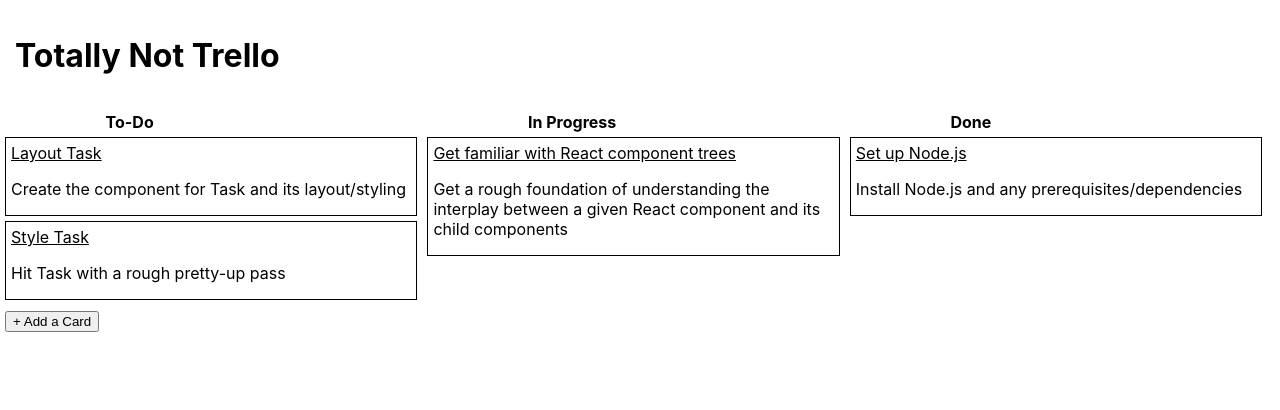
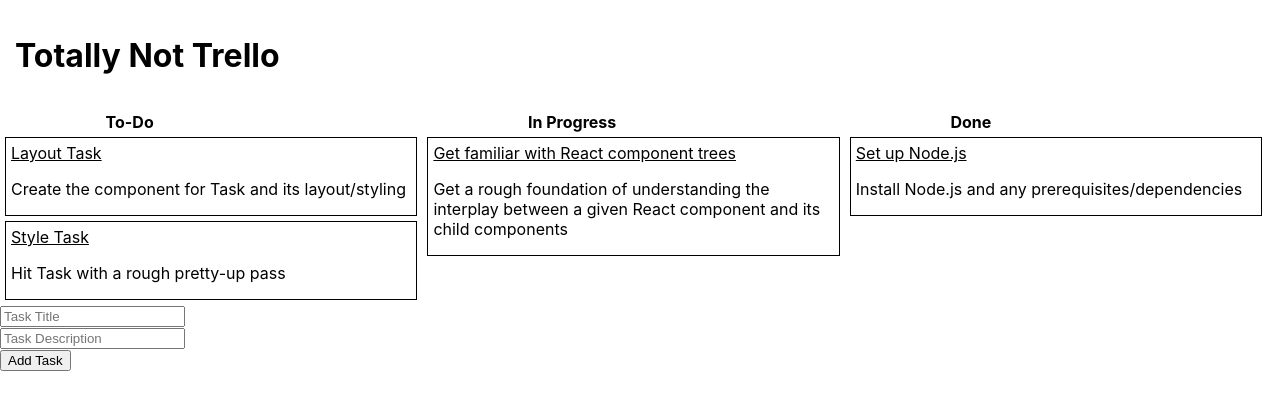
Before and after one commit to jeremy-sylvis/test-app, a React (Create React App) app: page / in a window 1280 px wide. Both pictures are taken after a click on the button "+ Add a Card". Shown: the top 410 px of the page. Built offline with nearby package versions, Linux system fonts and the light colour scheme.

Commit message:
Rig up a functional prototype for adding a task built upon state transitions in TaskGroup; fix node compiler warnings

```diff
--- a/src/App.tsx
+++ b/src/App.tsx
@@ -1,49 +1,47 @@
-import React from 'react';
 import './App.css';
 
-import TaskColumn from './components/TaskGroup'
 import TaskBoard from './components/TaskBoard'
 
 function App() {
 
-  const description = <>
-    <p>All of the code found here is in app.tsx and can be removed.</p>
-    <h2>Description of task</h2>
-    <ul>
-      <li>Create task tracking type application (think trello or jira)</li>
-      <li>Requirements:</li>
-      <ul>
-        <li>
-            The board should have 3 columns: TODO, IN-PROGRESS, & DONE
-        </li>
-        <li>
-          The cards can be very basic and only need to capture a short description of what needs accomplished. <br/>
-          Feel free to add any other details you wish to make it better
-        </li>
-        <li>
-          An "Add Card" button to add a new card which will place the card in the TODO column by default.
-          <br/>
-          This button needs to present a way for the user to add the required information to the card (description).
-        </li>
-        <li>
-          The user should be able to move the card from column to column.
-        </li>
-      </ul>
-      <p><i>Notes: I should be able to pull this down and run it on my machine, if persisting data via points below, think about using a container system to handle all of the setup so it can be run with a single command.</i></p>
-    </ul>
-    <blockquote>
-      Optional:
-      <ul><li>design doesnt necessarily matter, but if you're inclined, feel free to adjust the css to fit your style.
-        </li>
-        <li>
-          Build a backend API to manage the state of the above board
-        </li>
-        <li>
-          If building an API it would be beneficial to have a datastore (postgres, mongo, dynamo, etc.) to persist data in
-        </li>
-      </ul>
-    </blockquote>
-  </>
+  // const description = <>
+  //   <p>All of the code found here is in app.tsx and can be removed.</p>
+  //   <h2>Description of task</h2>
+  //   <ul>
+  //     <li>Create task tracking type application (think trello or jira)</li>
+  //     <li>Requirements:</li>
+  //     <ul>
+  //       <li>
+  //           The board should have 3 columns: TODO, IN-PROGRESS, & DONE
+  //       </li>
+  //       <li>
+  //         The cards can be very basic and only need to capture a short description of what needs accomplished. <br/>
+  //         Feel free to add any other details you wish to make it better
+  //       </li>
+  //       <li>
+  //         An "Add Card" button to add a new card which will place the card in the TODO column by default.
+  //         <br/>
+  //         This button needs to present a way for the user to add the required information to the card (description).
+  //       </li>
+  //       <li>
+  //         The user should be able to move the card from column to column.
+  //       </li>
+  //     </ul>
+  //     <p><i>Notes: I should be able to pull this down and run it on my machine, if persisting data via points below, think about using a container system to handle all of the setup so it can be run with a single command.</i></p>
+  //   </ul>
+  //   <blockquote>
+  //     Optional:
+  //     <ul><li>design doesnt necessarily matter, but if you're inclined, feel free to adjust the css to fit your style.
+  //       </li>
+  //       <li>
+  //         Build a backend API to manage the state of the above board
+  //       </li>
+  //       <li>
+  //         If building an API it would be beneficial to have a datastore (postgres, mongo, dynamo, etc.) to persist data in
+  //       </li>
+  //     </ul>
+  //   </blockquote>
+  // </>
 
   const taskGroups = [
     { title: 'To-Do', isEditable: true, tasks: [ { title: 'Layout Task', description: 'Create the component for Task and its layout/styling'}, { title: 'Style Task', description: 'Hit Task with a rough pretty-up pass' } ] },
--- a/src/components/EditTask.js
+++ b/src/components/EditTask.js
@@ -1,18 +1,23 @@
-import React, { Component } from 'react';
+import React from 'react';
 
 class EditTask extends React.Component {
     constructor(props) {
         super(props);
+
+        this.state = {
+            title: null,
+            description: null
+        }
     }
 
     render() {
         return (
             <div className="EditTask">
                 <div className="EditTaskTitle">
-                    <input type="text" name="title" placeholder="Task Title" />
+                    <input type="text" name="title" placeholder="Task Title" onChange={e => this.setState({title: e.target.value})} />
                 </div>
                 <div className="EditTaskDescription">
-                    <input type="text" name="description" placeholder="Task Description" />
+                    <input type="text" name="description" placeholder="Task Description" onChange={e => this.setState({description: e.target.value})} />
                 </div>
             </div>
         )
--- a/src/components/TaskBoard.js
+++ b/src/components/TaskBoard.js
@@ -1,4 +1,4 @@
-import React, { Component } from 'react';
+import React from 'react';
 import TaskGroup from './TaskGroup';
 
 class TaskBoard extends React.Component {
--- a/src/components/TaskGroup.js
+++ b/src/components/TaskGroup.js
@@ -1,41 +1,73 @@
-import React, { Component } from 'react';
+import React from 'react';
 import Task from './Task'
 import EditTask from './EditTask'
 
 class TaskGroup extends React.Component {
-    addTask() {
-        //show the "add task" ui
-    };
+    constructor(props) {
+        super(props);
 
-    render() {
-        const tasks = [];
-
+        let tasks = [];
         this.props.tasks.forEach((task) => {
             tasks.push(
                 <Task title={task.title} key={task.title} description={task.description} />
             );
         });
 
-        var isEditable = false;
-        if (this.props.isEditable) {
-            isEditable = true;
-        }
+        this.state = {
+            tasks: tasks,
+            isEditing: false
+        };
 
+        this.startAddTask = this.startAddTask.bind(this);
+        this.finishAddTask = this.finishAddTask.bind(this);
+
+        this.editTask = React.createRef();
+    }
+
+    // Begin the process of adding a new task.
+    startAddTask() {
+        this.setState({
+            isEditing: true
+        })
+    };
+
+    // End the process of adding a task, creating a new Task component with the resulting title and description.
+    finishAddTask() {
+        let tasks = this.state.tasks;
+        let editTask = this.editTask.current;
+
+        tasks.push(
+            <Task key={editTask.state.title} title={editTask.state.title} description={editTask.state.description} />
+        );
+
+        this.setState({
+            isEditing: false,
+            tasks: tasks
+        });
+    }
+
+    render() {
         return (
             <div className="TaskGroup">
                 <div className="TaskGroupHeader">
                     <span>{this.props.title}</span>
                 </div>
                 <div className="TaskGroupTaskList">
-                    {tasks}
+                    {this.state.tasks}
                 </div>
                 {/*
                 TODO: Ideally, TaskGroup wouldn't be aware of the state check against its own type to determine whether or not to add this element - ideally, it would be composed in.
                 This is a step in the right direction, I think - the behavior is still controlled from outside rather than being magic.
                 */}
-                {isEditable &&
+                {this.props.isEditable && !this.state.isEditing &&
                     <div className="TaskGroupFooter">
-                        <button onClick={this.addTask}>+ Add a Card</button>
+                        <button onClick={this.startAddTask}>+ Add a Card</button>
+                    </div>
+                }
+                {this.state.isEditing &&
+                    <div className="EditTaskContainer">
+                        <EditTask ref={this.editTask} />
+                        <button onClick={this.finishAddTask}>Add Task</button>
                     </div>
                 }
             </div>
```
